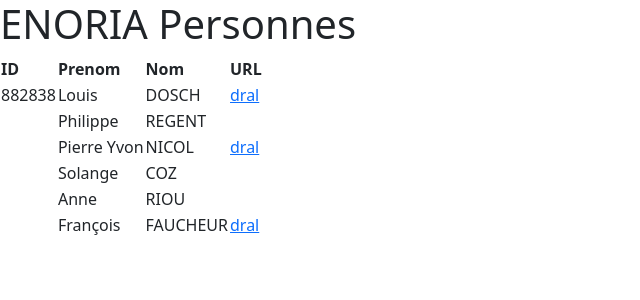
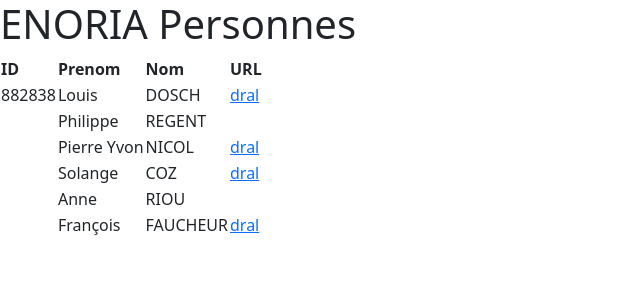
Before and after one commit to awelvor/enoria, a Jekyll site: the page built from data.md, in a window 1280 px wide. Shown: the top 300 px of the page, without its empty margins (0-640 px from the left). Built offline with Jekyll 4.4.1, drawn with Linux system fonts in a browser that asks for light colours; our own code applies the rules of GitHub Pages for plain Markdown files.

Commit message:
Update data.md

```diff
--- a/data.md
+++ b/data.md
@@ -5,6 +5,6 @@
 | 882838 | Louis | DOSCH |[dral](https://web.enoria.app/tools/documentspdf/?p=882838&g=29621&titredoc=&doc=23355&orientation=landscape&preview=pdf&format=a4&optionsName=mybac,mydepot,mydist&optionsValue=Trois,Zero,Zero)|
 |  | Philippe | REGENT | |
 |   | Pierre Yvon | NICOL |[dral](https://web.enoria.app/tools/documentspdf/?p=902314&g=29621&titredoc=&doc=23355&orientation=landscape&preview=pdf&format=a4&optionsName=mybac,mydepot,mydist&optionsValue=Trois,Zero,Zero)|
-|  | Solange | COZ |
+|  | Solange | COZ |[dral](https://web.enoria.app/tools/documentspdf/?p=902314&g=29621&titredoc=&doc=23355&orientation=landscape&preview=pdf&format=a4&optionsName=mybac,mydepot,mydist&optionsValue=Trois,Zero,Zero)|
 |  | Anne | RIOU |
 | | François | FAUCHEUR |[dral](https://web.enoria.app/tools/documentspdf/?p=901098&g=29621&titredoc=&doc=23355&orientation=landscape&preview=pdf&format=a4&optionsName=mybac,mydepot,mydist&optionsValue=Trois,Zero,Zero) |
```
